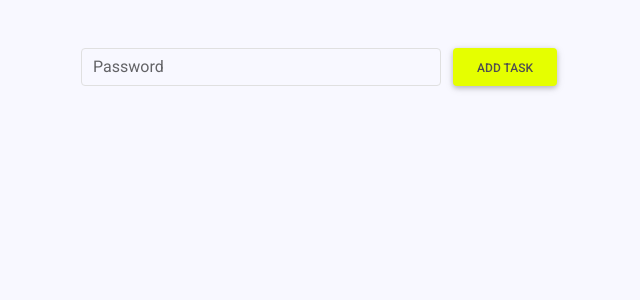
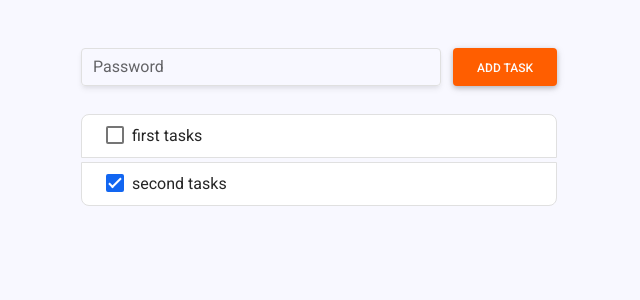
Before and after one commit to maxsherepot/toDoList_TS, a React (Create React App) app: page / in a window 1280 px wide. Shown: the top 300 px of the page, without its empty margins (321-961 px from the left). Built offline with nearby package versions, Linux system fonts and the light colour scheme.

Commit message:
task interface added

```diff
--- a/src/App.css
+++ b/src/App.css
@@ -11,5 +11,5 @@ form input {
 }
 
 .special-color {
-    background-color: rgb(229, 255, 0)
+    background-color: rgb(255, 94, 0)
 }
--- a/src/App.tsx
+++ b/src/App.tsx
@@ -1,6 +1,7 @@
 import React from 'react';
 import './App.css';
 import NewTaskInput from './components/NewTaskInput';
+import TasksList from './components/TasksList';
 
 
 const App: React.FC = () => {
@@ -8,6 +9,7 @@ const App: React.FC = () => {
   return (
     <div className="container">
       <NewTaskInput />
+    <TasksList/>
     </div>
   );
 }
--- a/src/components/NewTaskInput.tsx
+++ b/src/components/NewTaskInput.tsx
@@ -8,12 +8,12 @@ const NewTaskInput: React.FC = () => {
             <form>
                 <div className="form-outline">
                     <input type="text" id="form1Example2"
-                        className="form-control border" />
+                        className="form-control border shadow-3" />
                     <label className="form-label" htmlFor="form1Example2">Password</label>
                 </div>
             </form>
-            <button className="btn special-color">Add task</button>
 
+            <button className="btn special-color text-light">Add task</button>
         </div>
     );
 }
--- /dev/null
+++ b/src/components/TasksList.tsx
@@ -0,0 +1,38 @@
+import React, { useState } from 'react';
+import {TaskInterface} from './interfaces/interfaces';
+
+
+
+const TasksList: React.FC = () => {
+    const [tasks, useTasks] = useState<TaskInterface[]>([
+        { title: "first tasks", id: 1, done: false },
+        { title: "second tasks", id: 21, done: true },
+    ]);
+
+
+    return (
+        <div className="mt-4">
+            <ul className="list-group">
+
+                {tasks.map((task) =>
+                    <>
+                        <li key={task.id} className="list-group-item mt-1 border d-flex">
+                            <div className="form-check">
+                                <input
+                                    className="form-check-input"
+                                    type="checkbox"
+                                    checked={task.done} />
+                            </div>
+
+                            <div> {task.title}</div>
+                        </li>
+                    </>
+                )}
+
+            </ul>
+        </div >
+    );
+}
+
+
+export default TasksList;
--- /dev/null
+++ b/src/components/interfaces/interfaces.ts
@@ -0,0 +1,6 @@
+
+export interface TaskInterface {
+    title: string,
+    id: number,
+    done: boolean
+};
```
